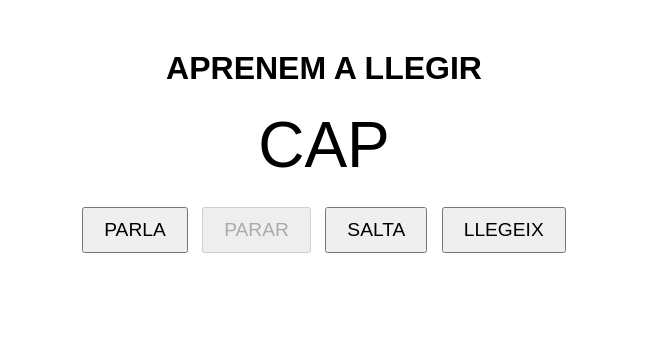
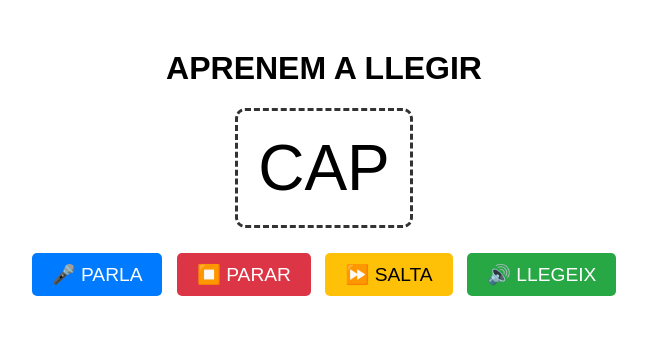
Before and after one commit to mteixidoarcvi/llegir, a plain HTML site: page index.html in a window 1280 px wide. Shown: the whole page, without its empty margins (316-963 px from the left). Drawn offline with Linux system fonts and the light colour scheme.

Commit message:
Update index.html

```diff
--- a/index.html
+++ b/index.html
@@ -14,6 +14,10 @@
     .word {
       font-size: 4rem;
       margin-bottom: 20px;
+      border: 3px dashed #333;
+      padding: 20px;
+      display: inline-block;
+      border-radius: 10px;
     }
     .feedback {
       font-size: 1.5rem;
@@ -36,6 +40,22 @@
       margin: 5px;
       padding: 10px 20px;
       cursor: pointer;
+      border: none;
+      border-radius: 5px;
+      color: #fff;
+    }
+    #speakButton {
+      background-color: #007bff;
+    }
+    #stopButton {
+      background-color: #dc3545;
+    }
+    #skipButton {
+      background-color: #ffc107;
+      color: #000;
+    }
+    #readButton {
+      background-color: #28a745;
     }
   </style>
 </head>
@@ -45,10 +65,10 @@
   <div class="word" id="wordDisplay"></div>
 
   <div>
-    <button id="speakButton">PARLA</button>
-    <button id="stopButton" disabled>PARAR</button>
-    <button id="skipButton">SALTA</button>
-    <button id="readButton">LLEGEIX</button>
+    <button id="speakButton">🎤 PARLA</button>
+    <button id="stopButton" disabled>⏹️ PARAR</button>
+    <button id="skipButton">⏩ SALTA</button>
+    <button id="readButton">🔊 LLEGEIX</button>
   </div>
 
   <div class="feedback" id="message"></div>
@@ -73,7 +93,7 @@
     let paraulaActual = triaParaula();
     wordDisplay.textContent = paraulaActual;
 
-    // Funció per llegir la paraula utilitzant SpeechSynthesis
+    // Funció per llegir la paraula amb SpeechSynthesis
     function llegeixParaula() {
       if ('speechSynthesis' in window) {
         const utterance = new SpeechSynthesisUtterance(paraulaActual);
@@ -85,7 +105,6 @@
       }
     }
 
-    // Afegim l'esdeveniment al botó LLEGEIX
     readButton.addEventListener('click', llegeixParaula);
 
     const SpeechRecognition = window.SpeechRecognition || window.webkitSpeechRecognition;
```
